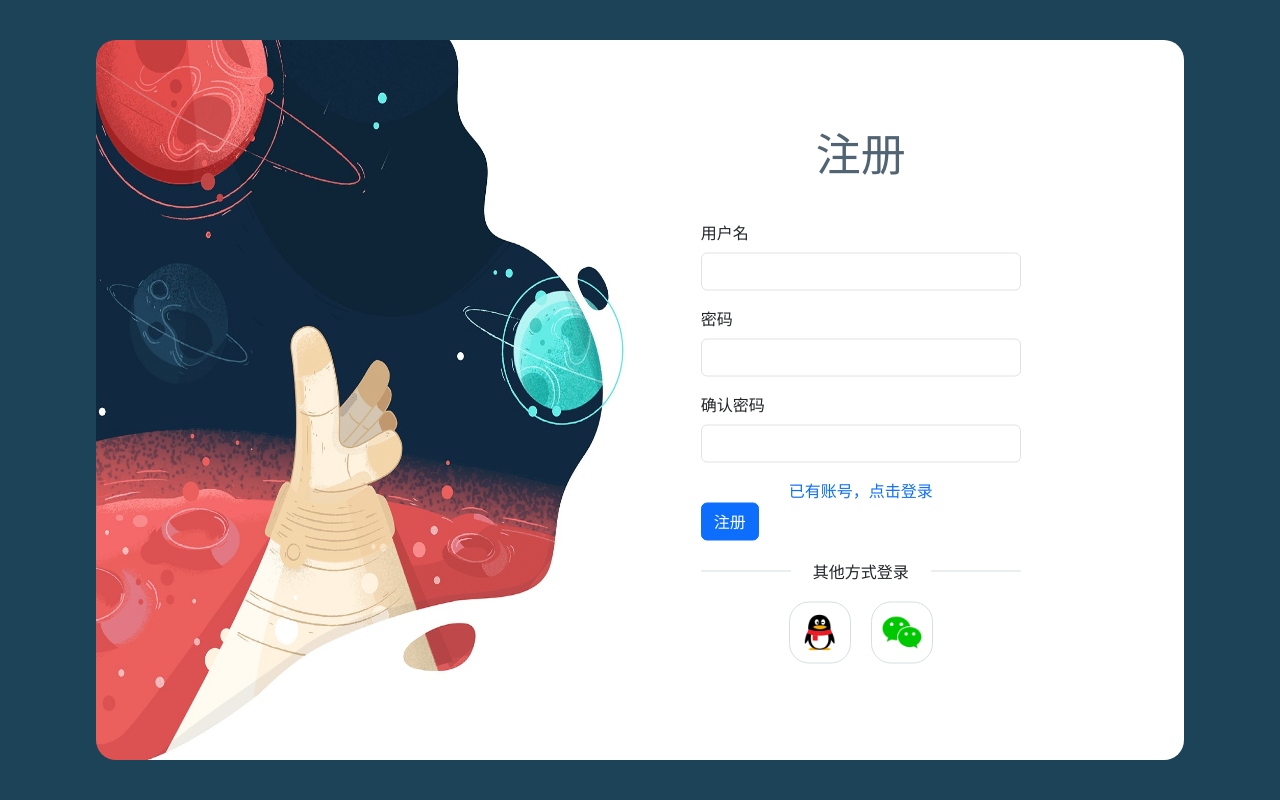
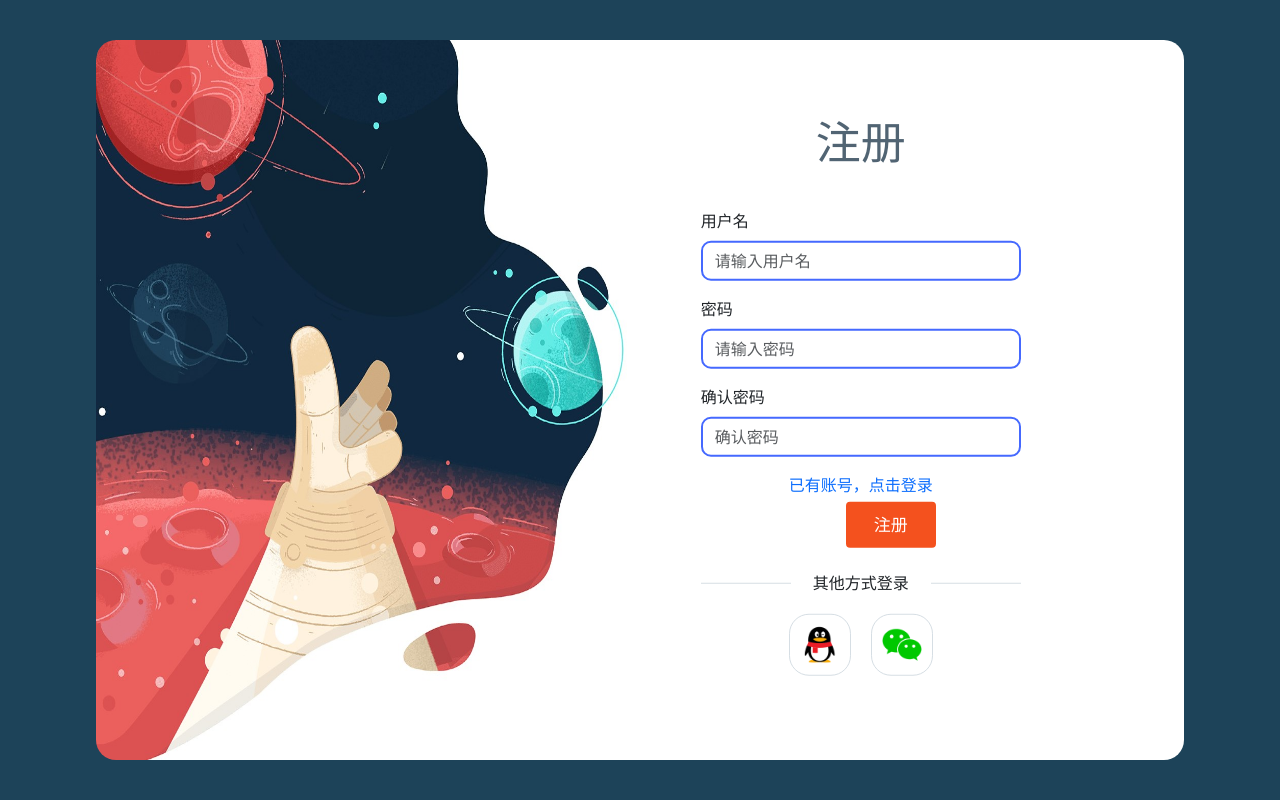
Before and after one commit to Cu737/exercise-every-day, a Django app: page /signup/ in a window 1280 px wide. Run offline with Django 4.2, Linux system fonts and the light colour scheme; some libraries are stand-ins or nearby versions.

Commit message:
登录注册前端优化调整

```diff
--- a/app01/static/css/login.css
+++ b/app01/static/css/login.css
@@ -3,6 +3,50 @@
   margin: 0;
   padding: 0;
 }
+
+.button {
+  display: inline-block;
+  border-radius: 4px;
+  background-color: #f4511e;
+  border: none;
+  color: #FFFFFF;
+  text-align: center;
+  font-size: 17px;
+  padding: 10px;
+  width: 90px;
+  transition: all 0.5s;
+  cursor: pointer;
+  margin: 5px;
+}
+.button span {
+  cursor: pointer;
+  display: inline-block;
+  position: relative;
+  transition: 0.5s;
+}
+.button span:after {
+content: '\00bb';
+position: absolute;
+  opacity: 0;
+  top: 0;
+  right: -20px;
+  transition: 0.5s;
+}
+.button:hover span {
+  padding-right: 25px;
+}
+.button:hover span:after {
+  opacity: 1;
+  right: 0;
+}
+
+.form-control{
+
+    border: 2px solid #4569ff;
+    border-radius: 10px;
+    overflow: hidden;
+}
+
 
 /*公共CSS*/
 .box {
--- a/app01/templates/signup.html
+++ b/app01/templates/signup.html
@@ -36,9 +36,8 @@
                     <div style="text-align: center;">
                         <a style="text-decoration: none;" href="{% url 'login' %}">已有账号，点击登录</a>
                     </div>
-                    <button class="btn btn-primary"
-                            style="margin: 0px 0px 0px 0px;">
-                        注册
+                    <button class="button" style="margin-left: 145px">
+                        <span>注册</span>
                     </button>
                 </form>
                 <div class="divider">
--- a/app01/views.py
+++ b/app01/views.py
@@ -34,19 +34,19 @@
 # 用户登录表单
 class LoginForm(forms.Form):
     username = forms.CharField(
-        label="用户名",
-        widget=forms.TextInput(attrs={"class": "form-control"}),
+        # label="用户名",
+        widget=forms.TextInput(attrs={"class": "form-control", "placeholder":"请输入用户名"}),
         required=True,
     )
     password = forms.CharField(
-        label="密码",
+        # label="密码",
         # render_value=True 表示当提交后,如果密码输入错误,不会自动清空密码输入框的内容
-        widget=forms.PasswordInput(attrs={"class": "form-control"}, ),
+        widget=forms.PasswordInput(attrs={"class": "form-control", "placeholder":"请输入密码"}, ),
         required=True,
     )
     code = forms.CharField(
-        label="验证码",
-        widget=forms.TextInput(attrs={"class": "form-control"}),
+        # label="验证码",
+        widget=forms.TextInput(attrs={"class": "form-control", "placeholder":"请输入验证码"}),
         required=True,
     )
 
@@ -59,18 +59,18 @@
 class SignupForm(forms.Form):
     username = forms.CharField(
         label="用户名",
-        widget=forms.TextInput(attrs={"class": "form-control"}),
+        widget=forms.TextInput(attrs={"class": "form-control", "placeholder":"请输入用户名"}),
         required=True,
     )
     password = forms.CharField(
         label="密码",
         # render_value=True 表示当提交后,如果密码输入错误,不会自动清空密码输入框的内容
-        widget=forms.PasswordInput(attrs={"class": "form-control"}, ),
+        widget=forms.PasswordInput(attrs={"class": "form-control", "placeholder":"请输入密码"}, ),
         required=True,
     )
     confirmed_password = forms.CharField(
         label="确认密码",
-        widget=forms.PasswordInput(attrs={"class": "form-control"}, ),
+        widget=forms.PasswordInput(attrs={"class": "form-control", "placeholder":"确认密码"}, ),
         required=True,
     )
     # def clean_password(self):
```
Also changed, not shown: app01/templates/login.html (+4 -4 lines).
